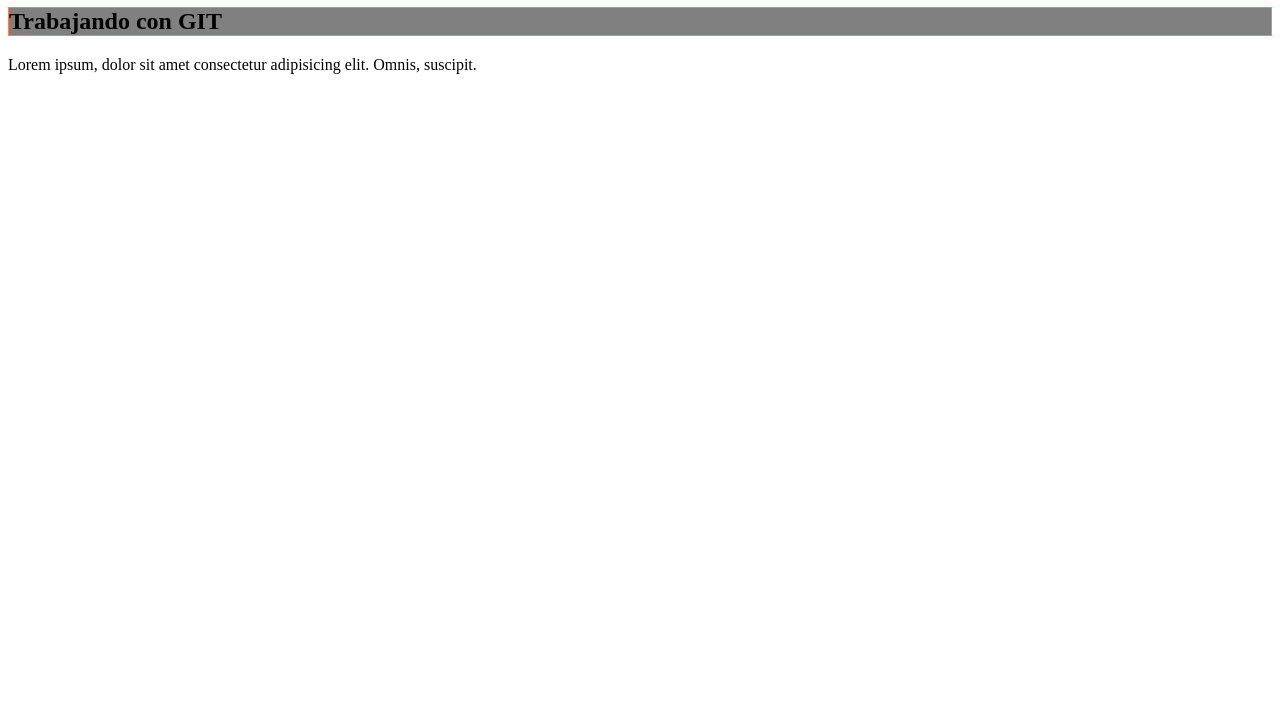
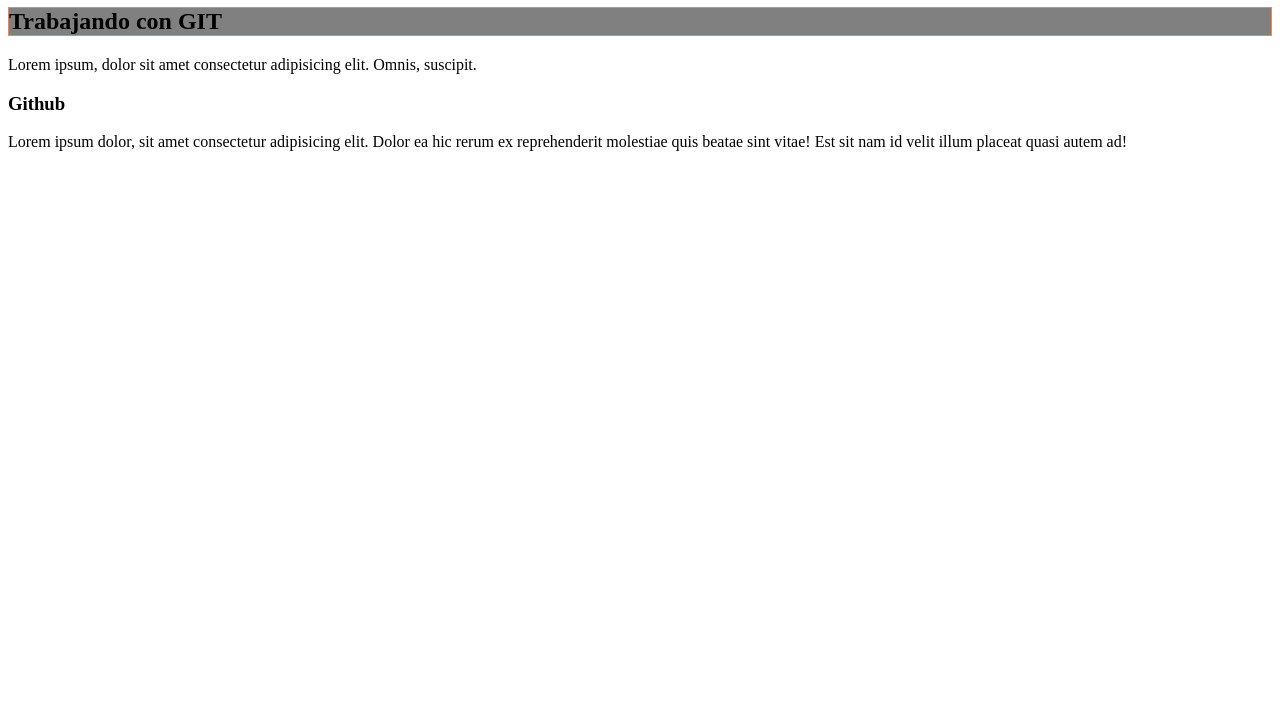
Before and after one commit to Suarezi11/COM23522-1, a plain HTML site: page index.html in a window 1280 px wide. Shown: the part 73-800 px from the top of the page. Drawn offline with Linux system fonts and the light colour scheme; files that its build step writes are made by us from their sources.

Commit message:
Agregue un H3 y parrafo

```diff
--- a/index.html
+++ b/index.html
@@ -16,6 +16,9 @@
         <h2>Trabajando con GIT</h2>
         <p>Lorem ipsum, dolor sit amet consectetur adipisicing elit. Omnis, suscipit.
         </p>
+
+        <h3>Github</h3>
+        <p>Lorem ipsum dolor, sit amet consectetur adipisicing elit. Dolor ea hic rerum ex reprehenderit molestiae quis beatae sint vitae! Est sit nam id velit illum placeat quasi autem ad!</p>
     </main>
 
     <footer>
```
